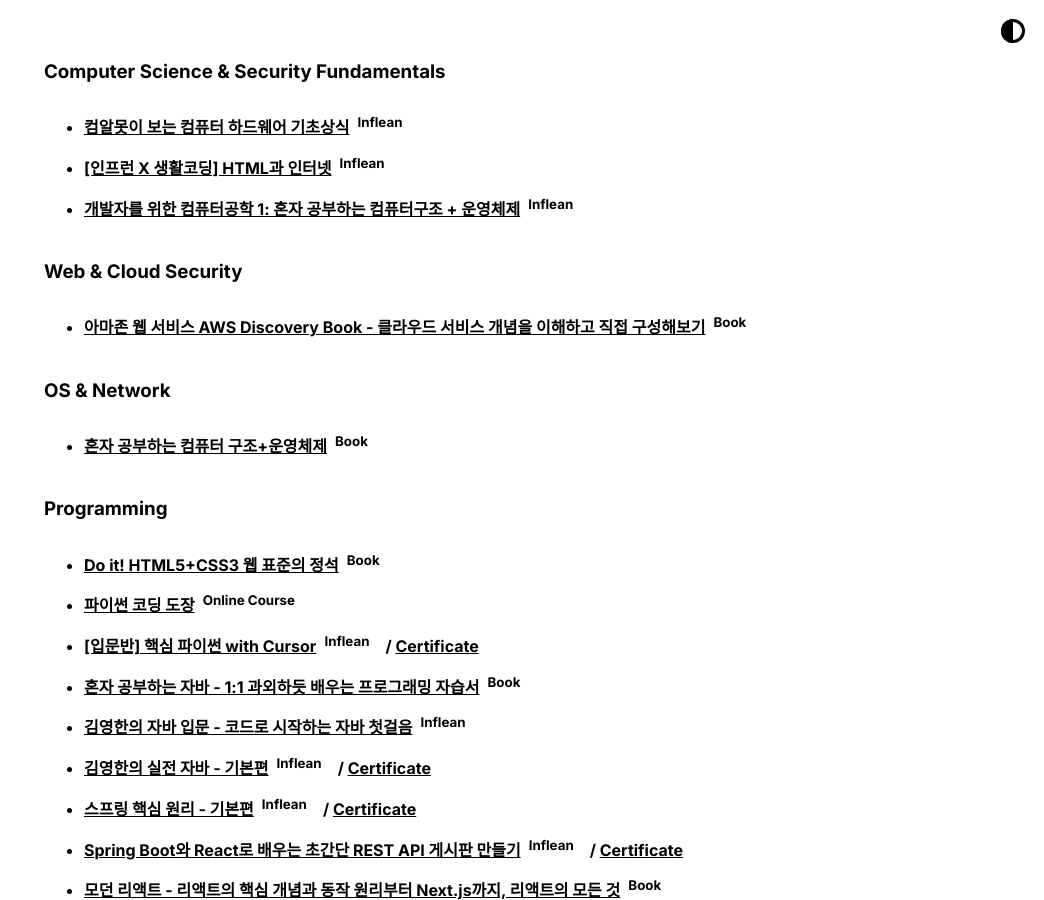
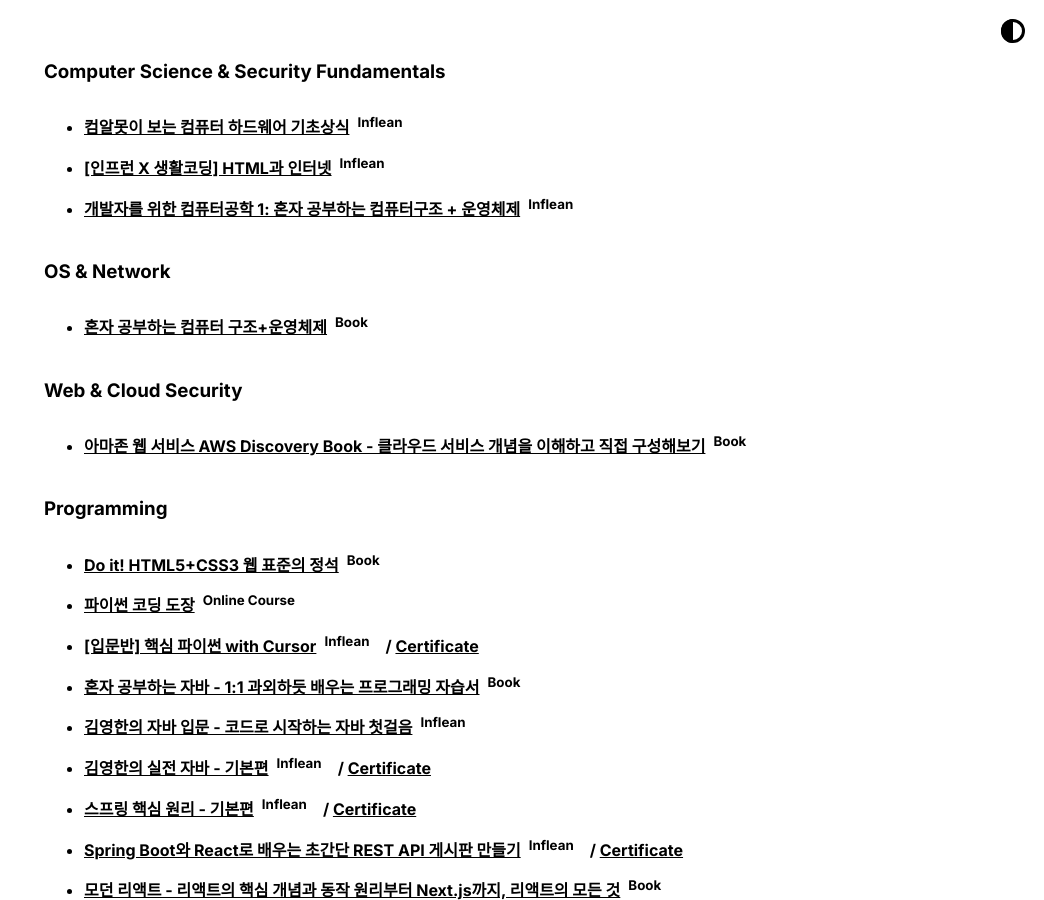
Before and after one commit to BangJeongBin/BangJeongBin.github.io, a Jekyll site: the page built from index.md, in a window 1280 px wide and 900 px high, scrolled down 2591 px. Shown: the whole window, without its empty margins (236-1280 px from the left). Built offline with Jekyll 4.4.1, drawn with Linux system fonts in a browser that asks for light colours.

Commit message:
modify/category

```diff
--- a/_includes/activities_list.html
+++ b/_includes/activities_list.html
@@ -21,6 +21,17 @@
 
 <!-- ------------------------------------------------------------------------------------------------------------------------ -->
 
+<h3><strong>OS & Network</strong></h3>
+<ul>
+    <li>
+        <strong>
+            <a href="https://product.kyobobook.co.kr/detail/S000061584886">
+                혼자 공부하는 컴퓨터 구조+운영체제</a>&ensp;<sup>Book</sup></strong>
+    </li>
+</ul>
+
+<!-- ------------------------------------------------------------------------------------------------------------------------ -->
+
 <h3><strong>Web & Cloud Security</strong></h3>
 <ul>
     <li>
```
Also changed, not shown: other parts of _includes/activities_list.html (+4 -4 lines).
